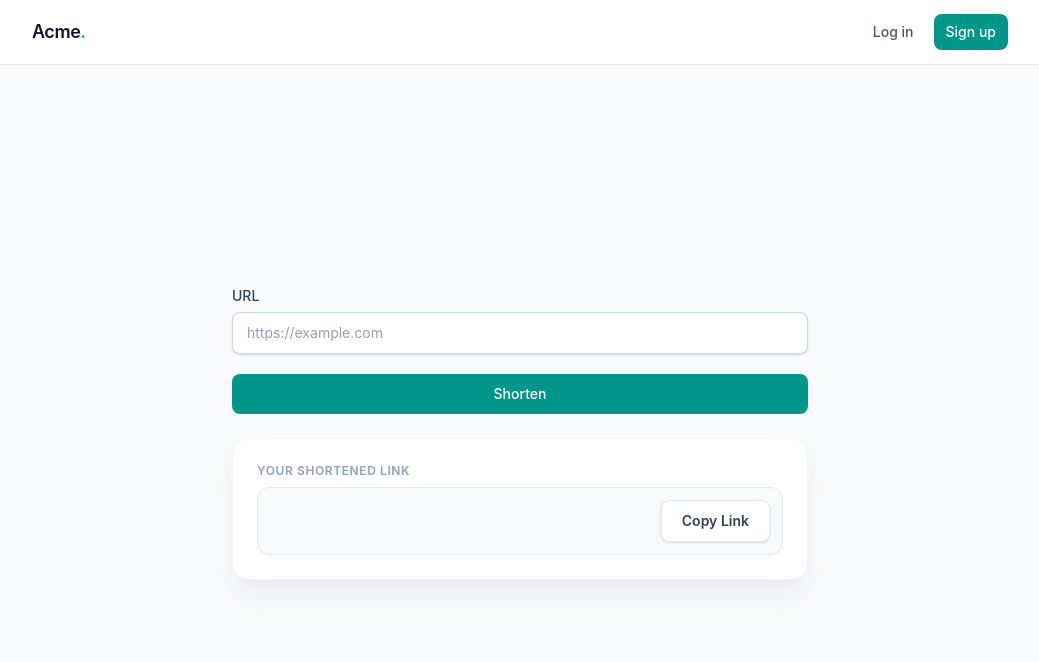
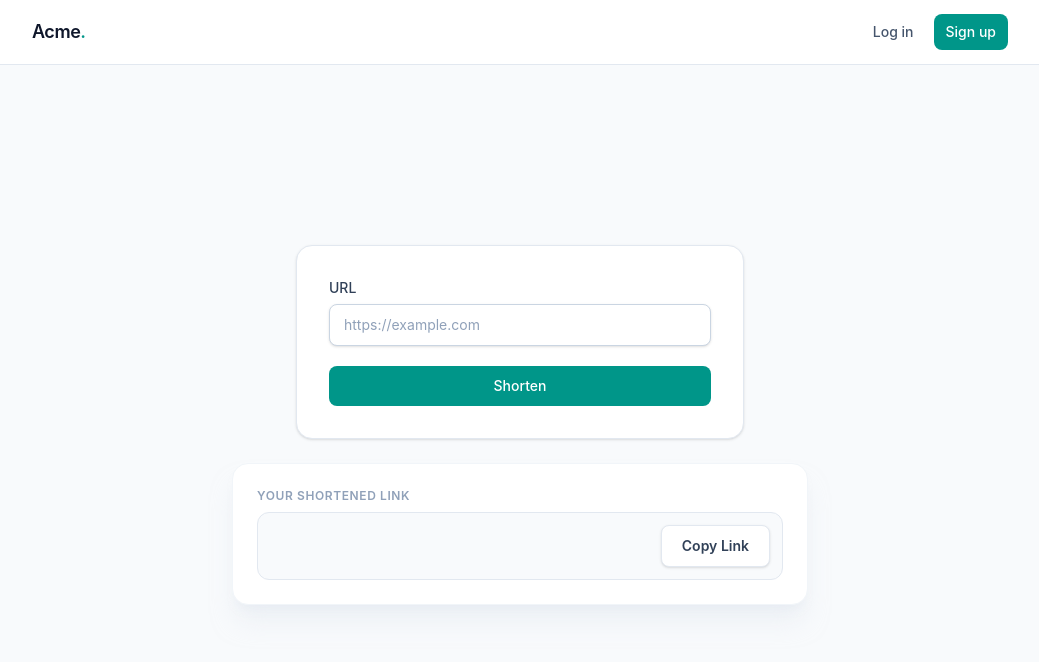
Before and after one commit to tim8912097887-sys/Url_Shortener, a React (Vite) app in the folder client/: page / in a window 1280 px wide. Shown: the top 662 px of the page, without its empty margins (120-1159 px from the left). Built offline with nearby package versions, Linux system fonts and the light colour scheme; no server answers.

Commit message:
refactor(client): add border and shadow to url shorten form

```diff
--- a/client/src/components/layout/AuthCard.tsx
+++ b/client/src/components/layout/AuthCard.tsx
@@ -6,7 +6,7 @@ type AuthCardProps = {
 
 export default function AuthCard({ title, subtitle, children }: AuthCardProps) {
   return (
-    <div className="flex min-h-[calc(100vh-4rem)] items-center justify-center px-4 py-12">
+    <div className="flex min-h-[calc(100vh-5rem)] items-center justify-center px-4 py-12">
       <div className="w-full max-w-md rounded-2xl border border-slate-200 bg-white p-8 shadow-sm">
         <div className="mb-6 space-y-1 text-center">
           <h1 className="text-xl font-semibold text-slate-900">{title}</h1>
--- a/client/src/components/url/UrlCard.tsx
+++ b/client/src/components/url/UrlCard.tsx
@@ -45,6 +45,7 @@ const UrlCard = ({ setShortUrl }: UrlCardProps) => {
   });
 
   return (
+    <div className="w-full max-w-md rounded-2xl border border-slate-200 bg-white p-8 shadow-sm">
       <div className="space-y-6">
         <Form onSubmit={handleSubmit}>
           {submitError && <Alert variant="error">{submitError}</Alert>}
@@ -65,6 +66,7 @@ const UrlCard = ({ setShortUrl }: UrlCardProps) => {
           </Button>
         </Form>
       </div>
+    </div>
   );
 };
 
--- a/client/src/pages/HomePage.tsx
+++ b/client/src/pages/HomePage.tsx
@@ -6,8 +6,8 @@ const HomePage = () => {
   const [shortUrl, setShortUrl] = useState("");
 
   return (
-    <div className="flex min-h-[calc(100vh-4rem)] items-center justify-center px-4 py-12">
-      <div className="w-full max-w-xl">
+    <div className="flex min-h-[calc(100vh-5rem)] items-center justify-center px-4 py-12">
+      <div className="w-full max-w-xl flex flex-col items-center">
         <UrlCard setShortUrl={setShortUrl} />
         <ShortUrlResult shortUrl={shortUrl} />
       </div>
```
Lines whose indentation alone changed are shown as unchanged.
